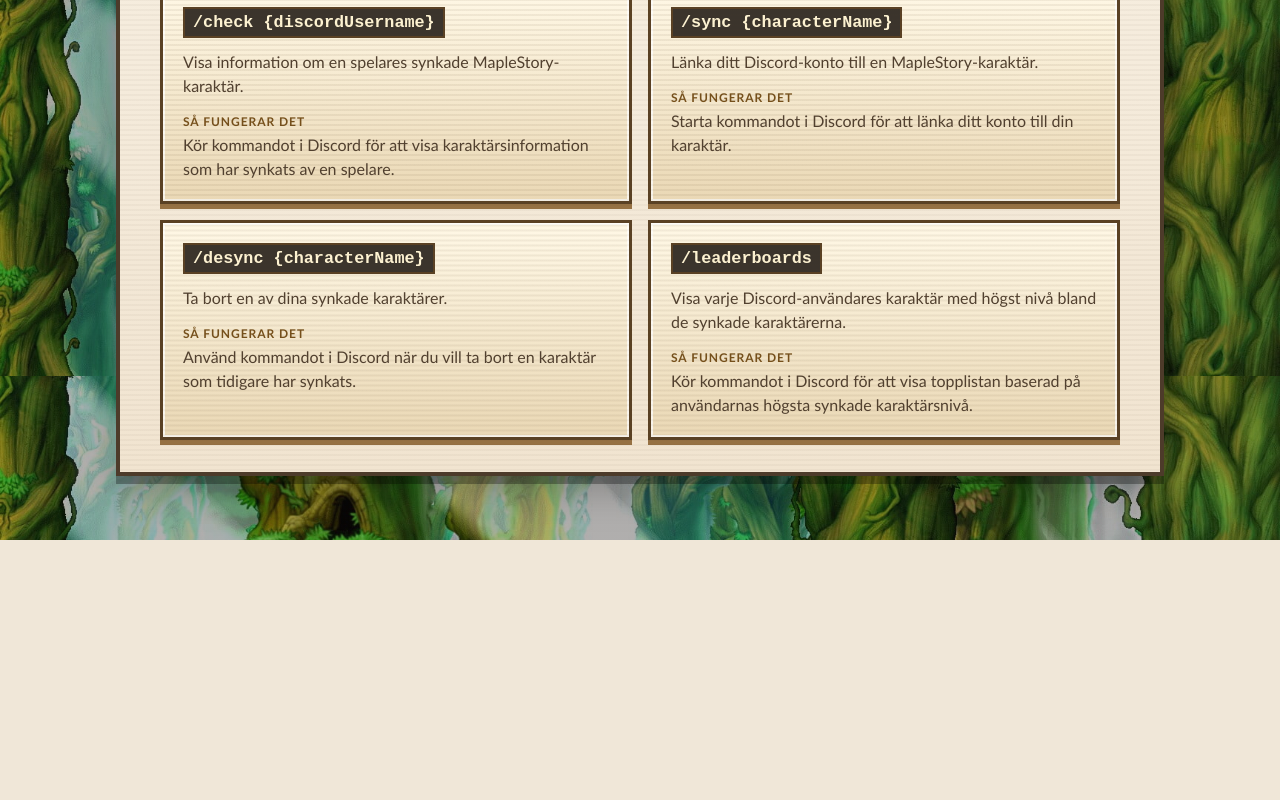
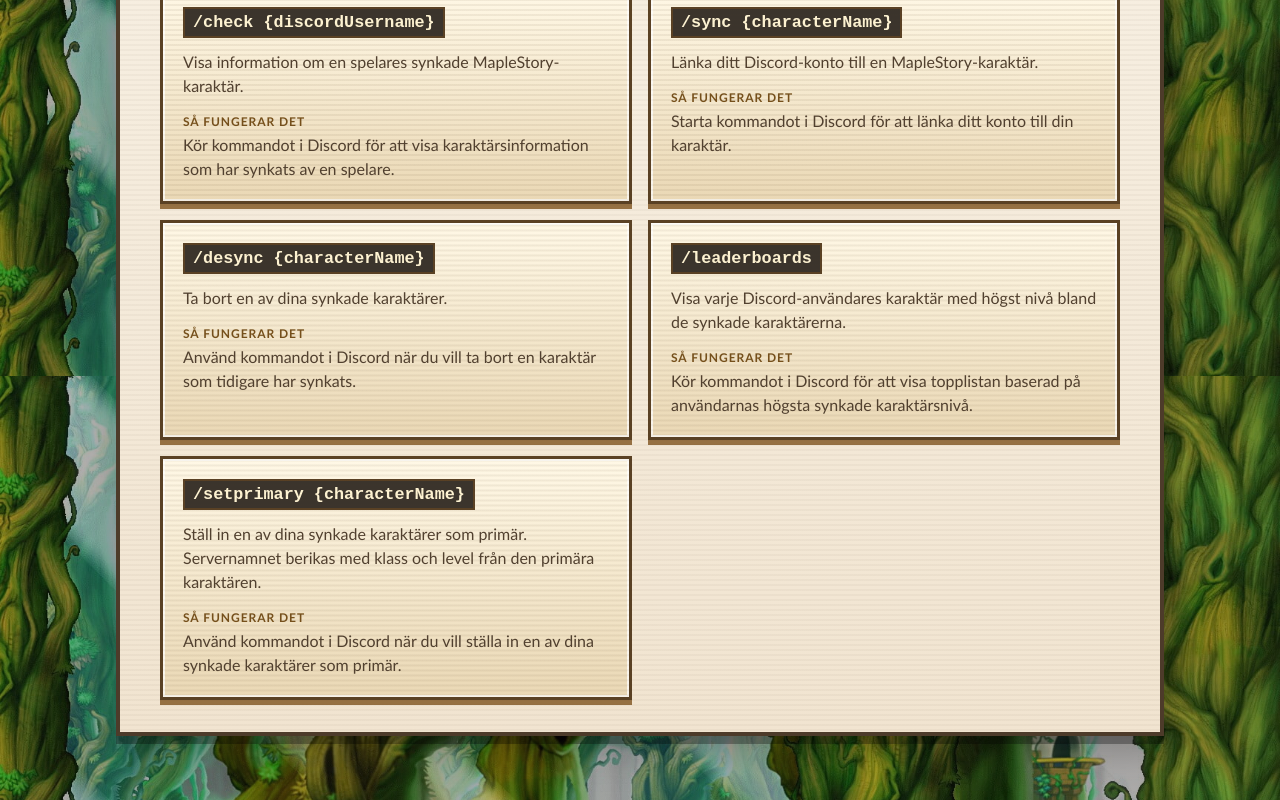
Before and after one commit to Luffiez/MaplestoryClassicSverige, an Angular app: page /botkommandon in a window 1280 px wide. Shown: the part 424-1224 px from the top of the page. Before the commit the page ends 964 px from the top, so only its background shows below. Built offline with nearby package versions, Linux system fonts and the light colour scheme.

Commit message:
feat(bot-commands): add '/setprimary' command for setting primary character

```diff
--- a/src/app/components/bot-commands/bot-commands.component.ts
+++ b/src/app/components/bot-commands/bot-commands.component.ts
@@ -33,6 +33,11 @@
             name: '/leaderboards',
             description: 'Visa varje Discord-användares karaktär med högst nivå bland de synkade karaktärerna.',
             details: 'Kör kommandot i Discord för att visa topplistan baserad på användarnas högsta synkade karaktärsnivå.'
+        },
+        {
+            name: '/setprimary {characterName}',
+            description: 'Ställ in en av dina synkade karaktärer som primär. Servernamnet berikas med klass och level från den primära karaktären.',
+            details: 'Använd kommandot i Discord när du vill ställa in en av dina synkade karaktärer som primär.'
         }
     ];
 }
```
